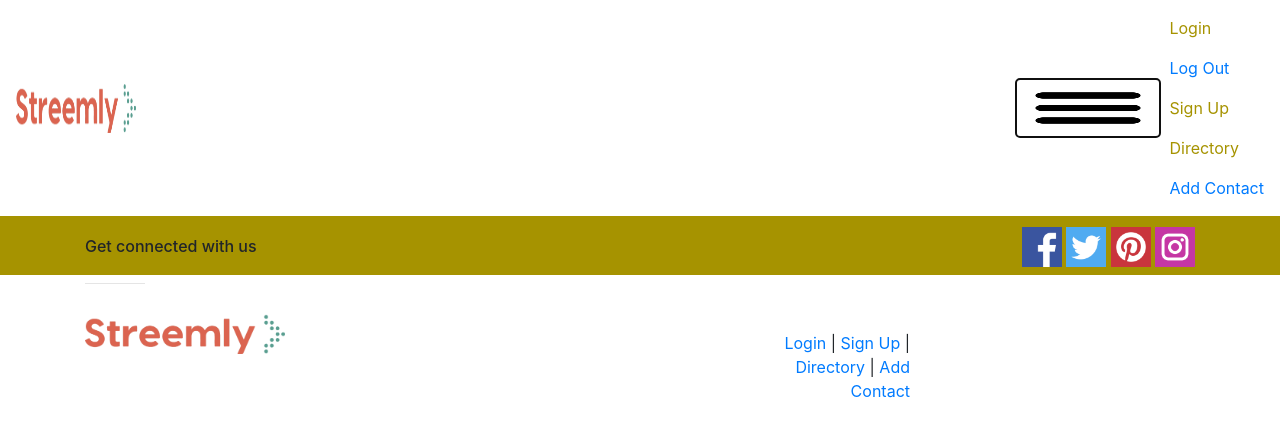
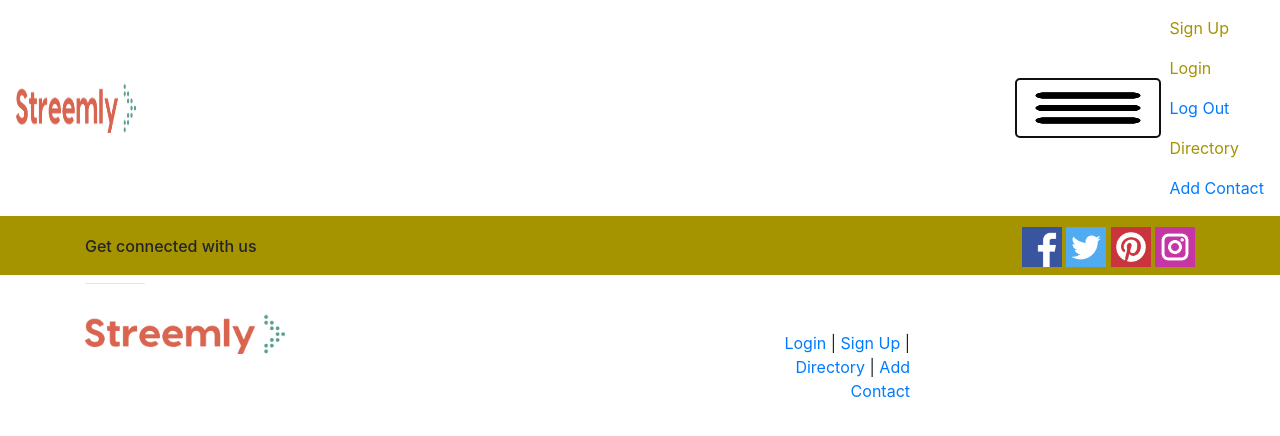
Before and after one commit to pt-build-rule-engine/front-end, a React (Create React App) app in the folder rule-engine/: page / in a window 1280 px wide. Both pictures are taken after a click on the button 1183 px from the left and 38 px from the top of the page. Shown: the top 436 px of the page. Built offline with nearby package versions, Linux system fonts and the light colour scheme.

Commit message:
Refactored order of elements on the NavBar

```diff
--- a/rule-engine/src/Components/NavBar.js
+++ b/rule-engine/src/Components/NavBar.js
@@ -22,14 +22,14 @@ const NavBar = () => {
                 </NavbarToggler>
                 <Collapse isOpen={collapsed} onClick={menuClick}>
                     <Nav navbar>
+                    <NavItem className="streemly-red2">
+                            <NavLink href="/signup">Sign Up</NavLink>
+                        </NavItem>
                         <NavItem className="streemly-red2">
                             <NavLink href="/login">Login</NavLink>
                         </NavItem>
                         <NavItem>
                             <NavLink href="/logout">Log Out</NavLink>
-                        </NavItem>
-                        <NavItem className="streemly-red2">
-                            <NavLink href="/signup">Sign Up</NavLink>
                         </NavItem>
                         <NavItem className="streemly-red2">
                             <NavLink href="/directory">Directory</NavLink>
```
